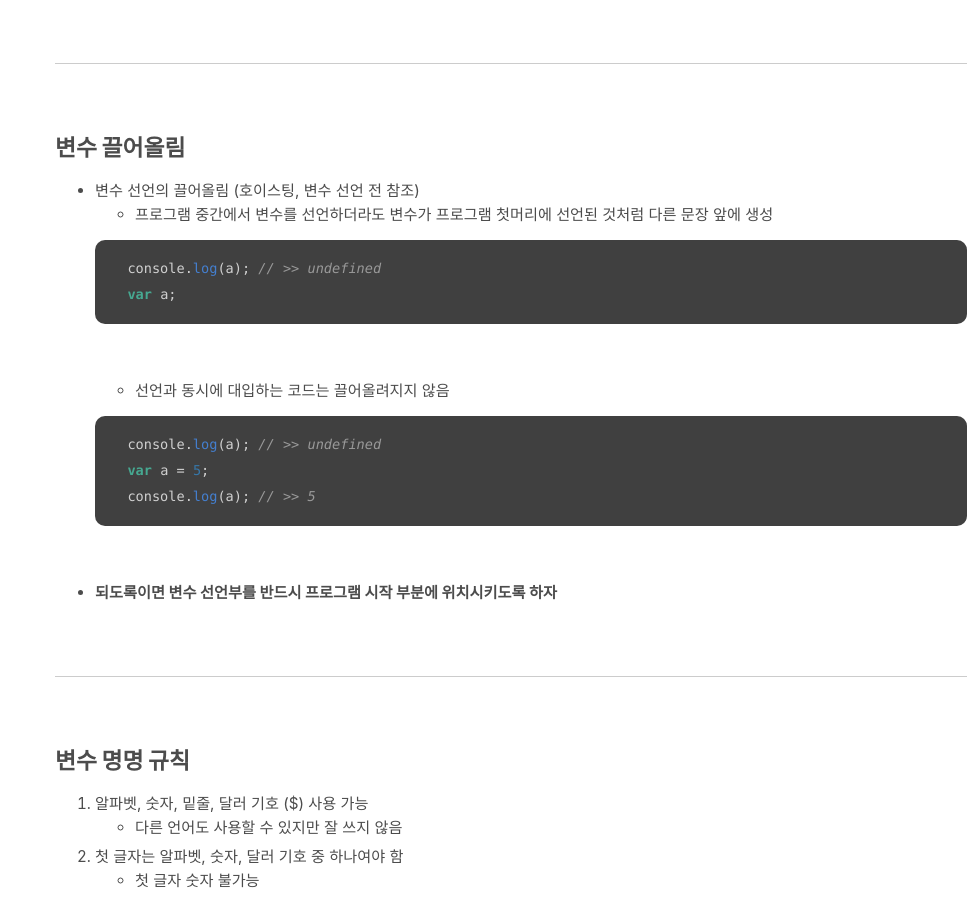
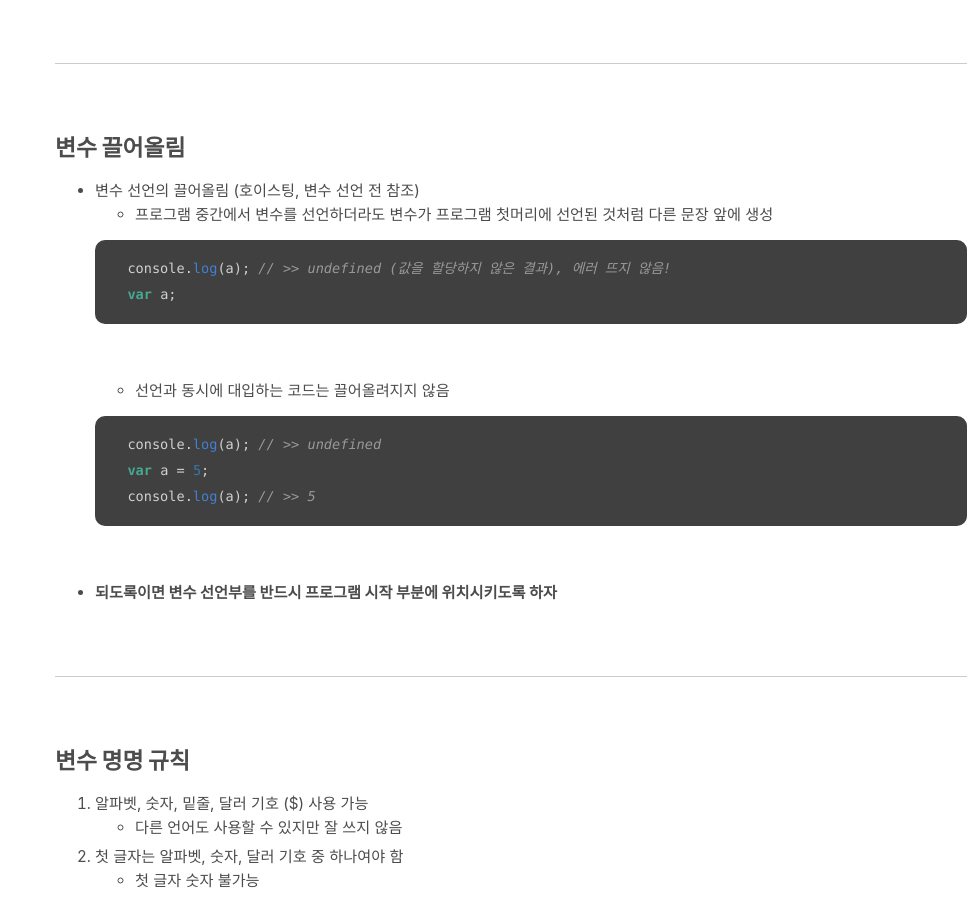
Before and after one commit to absolutelyfullycapable/absolutelyfullycapable.github.io, a Jekyll site: the page built from _posts/2020-09-01-javascript-변수와-데이터타입.md, in a window 1280 px wide and 900 px high, scrolled down 1230 px. Shown: the whole window, without its empty margins (305-1280 px from the left). Built offline with Jekyll 4.4.1, drawn with Linux system fonts in a browser that asks for light colours.

Commit message:
Update 2020-09-01-javascript-변수와-데이터타입.md

````diff
--- a/_posts/2020-09-01-javascript-변수와-데이터타입.md
+++ b/_posts/2020-09-01-javascript-변수와-데이터타입.md
@@ -55,7 +55,7 @@ comments: true
 	- 프로그램 중간에서 변수를 선언하더라도 변수가 프로그램 첫머리에 선언된 것처럼 다른 문장 앞에 생성
 
     ```js
-    console.log(a); // >> undefined
+    console.log(a); // >> undefined (값을 할당하지 않은 결과), 에러 뜨지 않음!
     var a;
     ```
 
````
